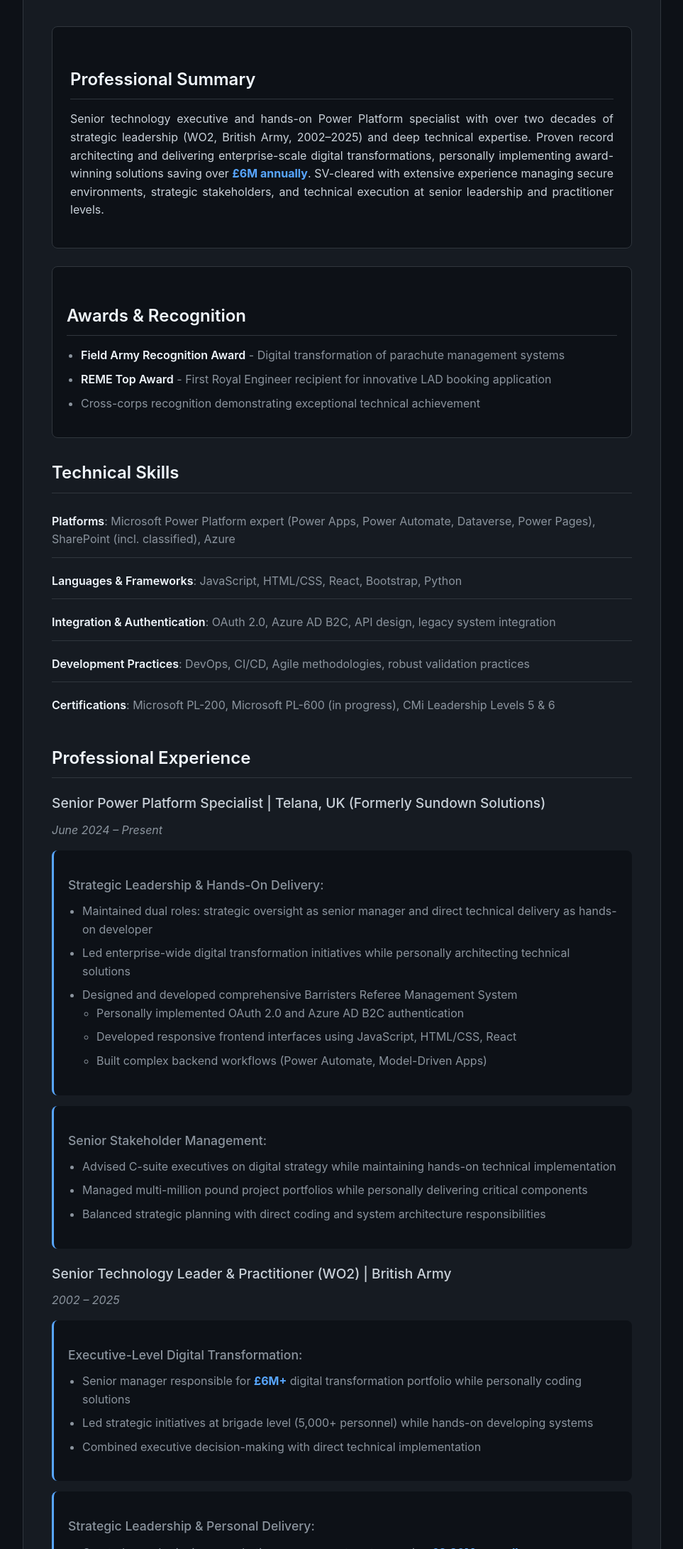
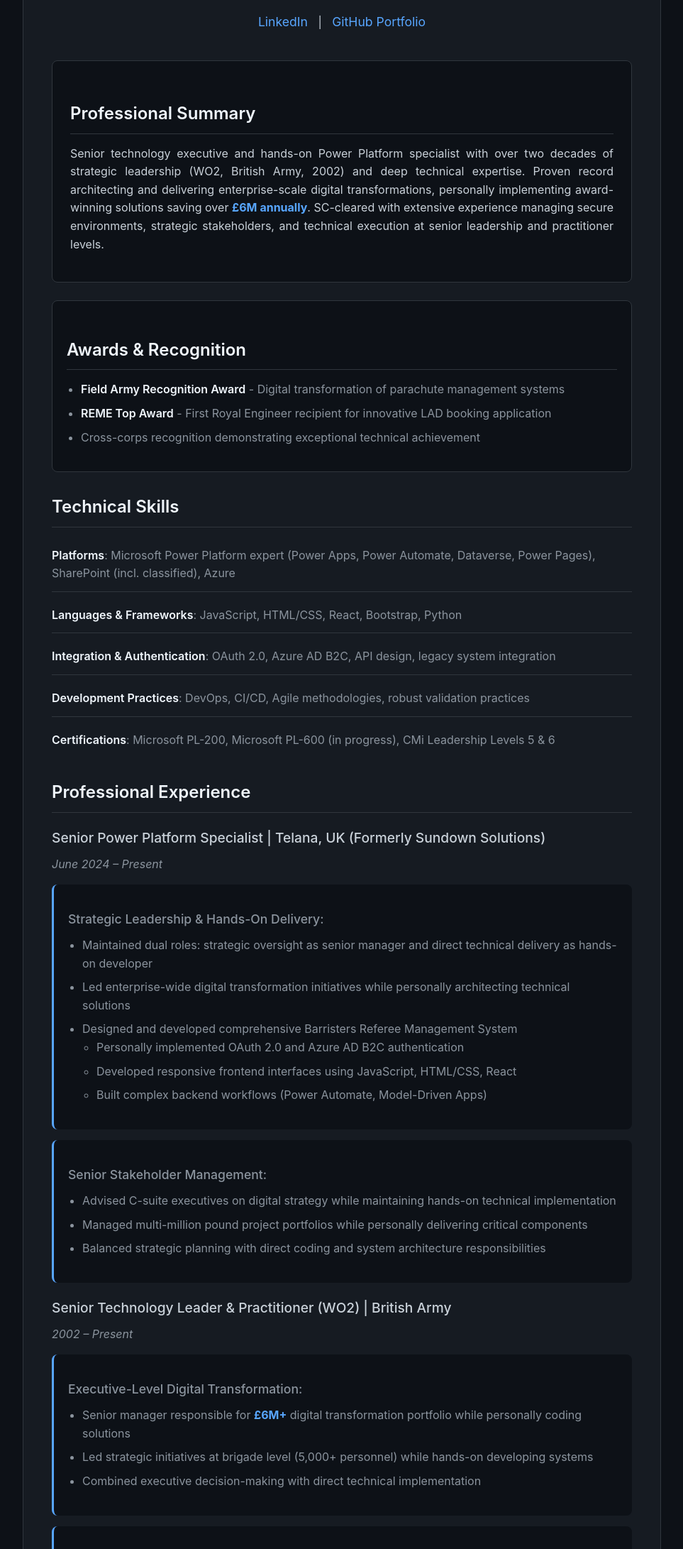
Before and after one commit to Ross851/ProfessionalCV, a plain HTML site: page index.html in a window 1280 px wide. Shown: the part 298-2480 px from the top of the page at 71% size, without its empty margins (158-1121 px from the left). Drawn offline with Linux system fonts and the light colour scheme.

Commit message:
Update index.html

```diff
--- a/index.html
+++ b/index.html
@@ -179,6 +179,16 @@
             border-radius: 3px;
             font-family: 'Consolas', 'Monaco', 'Courier New', monospace;
         }
+
+        .social-links {
+            text-align: center;
+            margin-top: 20px;
+        }
+
+        .social-links a {
+            margin: 0 10px;
+            font-size: 1.1em;
+        }
     </style>
 </head>
 <body>
@@ -186,11 +196,15 @@
         <div class="header">
             <img src="ross-profile.jpg" alt="Ross Hastie" class="profile-pic">
             <h1>ROSS HASTIE</h1>
+            <div class="social-links">
+                <a href="https://www.linkedin.com/in/ross-hastie-286a75316" target="_blank">LinkedIn</a> |
+                <a href="https://ross851.github.io" target="_blank">GitHub Portfolio</a>
+            </div>
         </div>
 
         <div class="section summary">
             <h2>Professional Summary</h2>
-            <p>Senior technology executive and hands-on Power Platform specialist with over two decades of strategic leadership (WO2, British Army, 2002–2025) and deep technical expertise. Proven record architecting and delivering enterprise-scale digital transformations, personally implementing award-winning solutions saving over <span class="savings">£6M annually</span>. SV-cleared with extensive experience managing secure environments, strategic stakeholders, and technical execution at senior leadership and practitioner levels.</p>
+            <p>Senior technology executive and hands-on Power Platform specialist with over two decades of strategic leadership (WO2, British Army, 2002) and deep technical expertise. Proven record architecting and delivering enterprise-scale digital transformations, personally implementing award-winning solutions saving over <span class="savings">£6M annually</span>. SC-cleared with extensive experience managing secure environments, strategic stakeholders, and technical execution at senior leadership and practitioner levels.</p>
         </div>
 
         <div class="section awards">
@@ -244,7 +258,7 @@
             </div>
 
             <h3>Senior Technology Leader & Practitioner (WO2) | British Army</h3>
-            <p class="date-range">2002 – 2025</p>
+            <p class="date-range">2002 – Present</p>
 
             <div class="subsection">
                 <h4>Executive-Level Digital Transformation:</h4>
@@ -301,7 +315,10 @@
                 <h4>Certifications:</h4>
                 <ul>
                     <li>Microsoft Certified: Power Platform Functional Consultant (PL-200)</li>
+                    <li>Microsoft Applied Skills: Create and manage model-driven apps with Power Apps and Dataverse</li>
+                    <li>Microsoft Applied Skills: Create and manage automated processes by using Power Automate</li>
                     <li>Microsoft Certified: Power Platform Solution Architect Expert (PL-600, in progress)</li>
+                    <li>CompTIA Security+</li>
                     <li>CMi Leadership Levels 5 & 6</li>
                 </ul>
             </div>
@@ -342,7 +359,11 @@
 
         <div class="contact-info">
             <h2>References</h2>
-            <p>Available upon request</p>
+            <ul style="list-style-type: none; text-align: center; margin-left: 0;">
+                <li><a href="https://www.linkedin.com/in/enderby" target="_blank">Rob Enderby - LinkedIn Profile</a></li>
+                <li><a href="https://www.linkedin.com/in/william-johnson-902574196" target="_blank">William Johnson - LinkedIn Profile</a></li>
+                <li><a href="https://www.linkedin.com/in/adam-kyriacou-mct-mce-bsc-368a5b1a1" target="_blank">Adam Kyriacou (MCT, MCE, BSc) - LinkedIn Profile</a></li>
+            </ul>
         </div>
     </div>
 </body>
```
